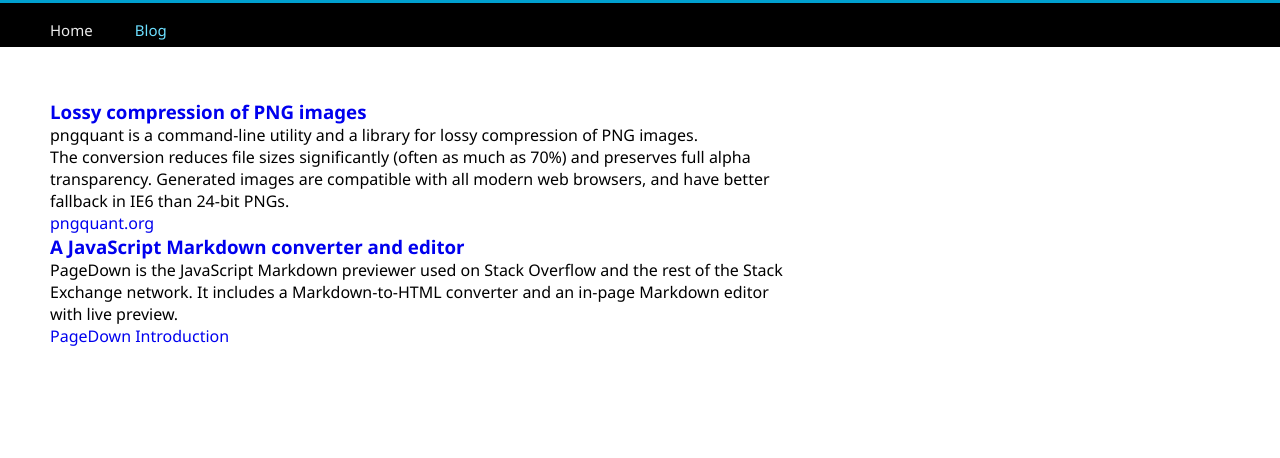
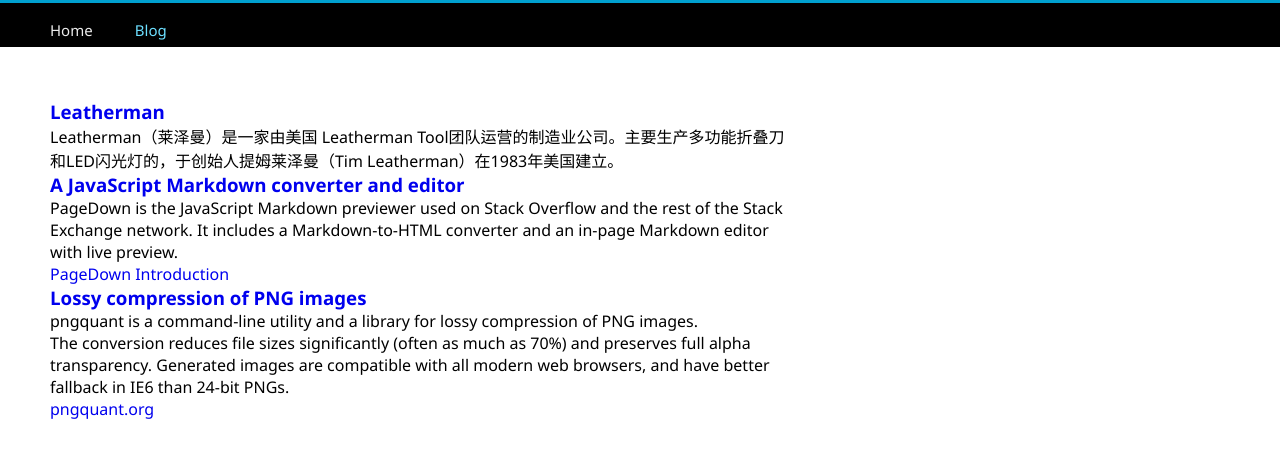
Before and after one commit to phizzy/phizzy.github.com, a Jekyll site: the page built from blog/index.html, in a window 1280 px wide. Shown: the top 458 px of the page. Built offline with Jekyll 4.4.1, drawn with Linux system fonts in a browser that asks for light colours; Markdown is read by kramdown in place of the engine named in the settings.

Commit message:
Leatherman

```diff
--- a/_posts/2014-03-21-Pagedown.markdown
+++ b/_posts/2014-03-21-Pagedown.markdown
@@ -1,7 +1,7 @@
 ---
 layout: post
 title: 'A JavaScript Markdown converter and editor'
-data: 2014-03-21 23:20:00
+date: 2014-03-21 23:20:00
 categories: blog
 tags: utility library
 ---
--- /dev/null
+++ b/_posts/2014-03-27-Leatherman.markdown
@@ -0,0 +1,10 @@
+---
+layout: post
+postname: 2014-03-27-Leatherman
+date: 2014-03-27 15:50:22
+title: Leatherman
+categories: blog
+tags: 败家
+---
+
+Leatherman（莱泽曼）是一家由美国 Leatherman Tool团队运营的制造业公司。主要生产多功能折叠刀和LED闪光灯的，于创始人提姆莱泽曼（Tim Leatherman）在1983年美国建立。
```
